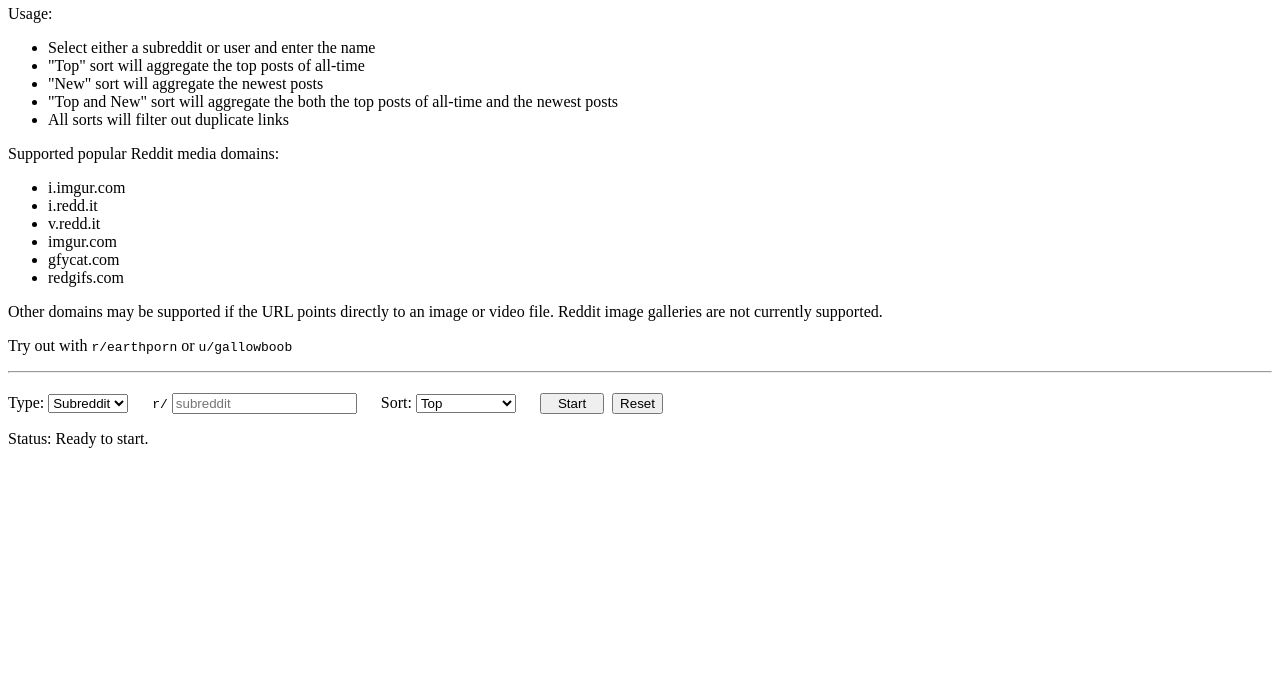
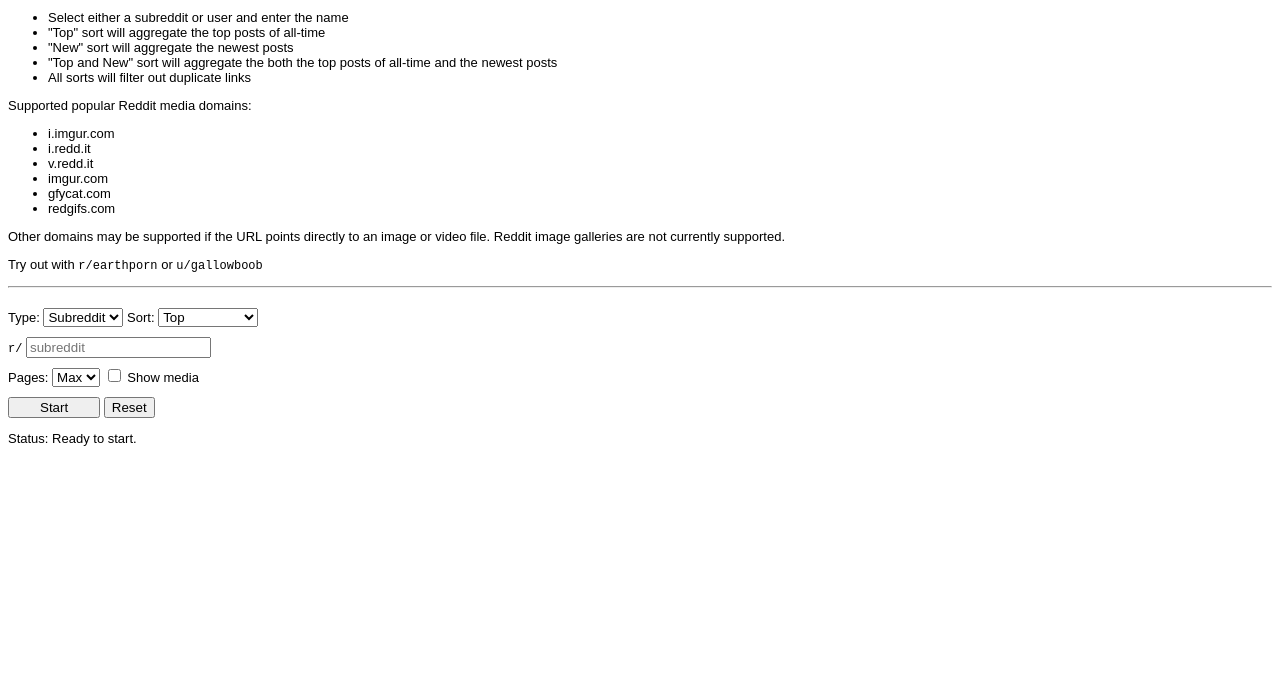
Before and after one commit to robojafar/reddit-media-links, a plain HTML site: page index.html in a window 1280 px wide. Shown: the part 116-800 px from the top of the page. Drawn offline with Linux system fonts and the light colour scheme.

Commit message:
Adds pages combo box and option to display media

```diff
--- a/index.html
+++ b/index.html
@@ -5,9 +5,26 @@
     <meta charset="utf-8">
     <meta name="viewport" content="width=device-width, initial-scale=1">
     <meta name="description" content="Simple page to aggregate direct video and image links for Reddit" />
-    <meta name="version" content="1.1.0">
+    <meta name="version" content="1.2.0">
 
     <title>Media Links for Reddit</title>
+
+    <style>
+        body {
+            font-family: sans-serif;
+            font-size: small;
+        }
+
+        img {
+            width: 100%;
+            height: auto;
+            object-fit: contain;
+        }
+
+        video {
+            width: 100%;
+        }
+    </style>
 </head>
 
 <body>
@@ -45,27 +62,38 @@
             <option value="subreddit" selected>Subreddit</option>
             <option value="user">User</option>
         </select>
-        <label id="lbl_name" for="txt_name" style="margin-left: 20px; font-family: monospace;">u/</label>
-        <input type="text" id="txt_name" placeholder="username">
-
-        <label for="sel_sorts" style="margin-left: 20px;">Sort:</label>
+        <label for="sel_sorts">Sort:</label>
         <select id="sel_sorts">
             <option value="top" selected>Top</option>
             <option value="new">New</option>
             <option value="both">Top and New</option>
         </select>
-        <button id="btn_start" style="margin-left: 20px; padding-left: 16px; padding-right: 16px;">Start</button>
-        <button id="btn_reset" style="margin-left: 4px;">Reset</button>
+        <br>
+        <label id="lbl_name" for="txt_name" style="font-family: monospace;">u/</label>
+        <input type="text" id="txt_name" placeholder="username" style="margin-top: 10px;" />
+        <br>
+        <label for="sel_pages">Pages:</label>
+        <select id="sel_pages" style="margin-top: 10px;">
+            <option value="1">1</option>
+            <option value="5">5</option>
+            <option value="20" selected>Max</option>
+        </select>
+        <input type="checkbox" id="chk_images" value="show" />
+        <label for="chk_images">Show media</label>
+
+        <br>
+        <button id="btn_start" style="margin-top: 10px; padding-left: 30px; padding-right: 30px;">Start</button>
+        <button id="btn_reset">Reset</button>
     </div>
 
     <p id="status">Status: Ready to start.</p>
-    <div id="content" style="display: none;">
-        <p id="urls">Pages:<br></p>
-        <p id="links">Direct links:<br></p>
-        <p id="error_links">Unsupported posts:<br></p>
+    <div id="content" style="display: none; font-family: monospace;">
+        <p id="urls"><span style="font-family: sans-serif; font-weight: bold;">Pages:</span><br></p>
+        <p id="links"><span style="font-family: sans-serif; font-weight: bold;">Direct links:</span><br></p>
+        <p id="error_links"><span style="font-family: sans-serif; font-weight: bold;">Unsupported posts:</span><br></p>
     </div>
 
-    <script src="main.js"></script>
+    <script src="main.js?v=1.2.0"></script>
 </body>
 
 </html>
```
